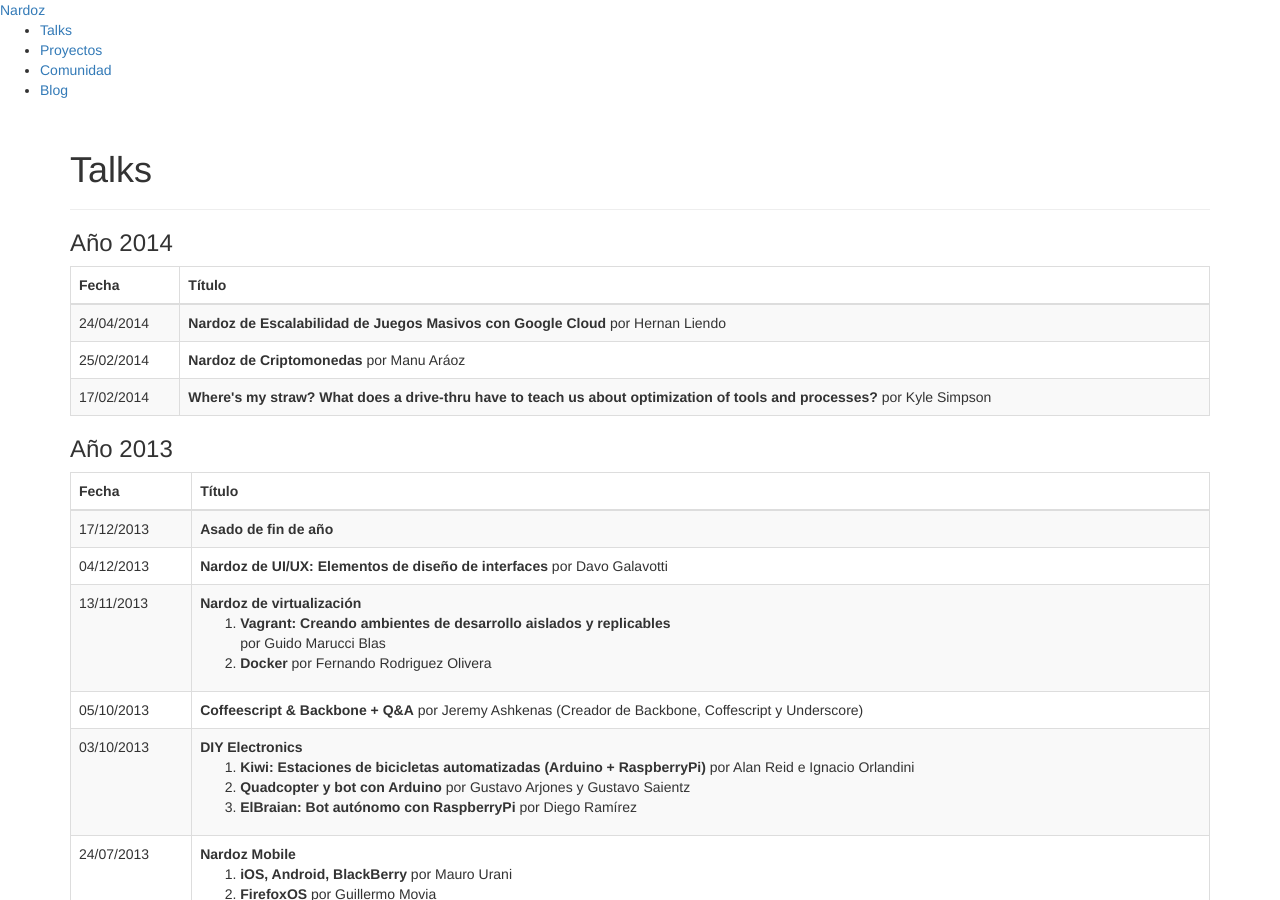
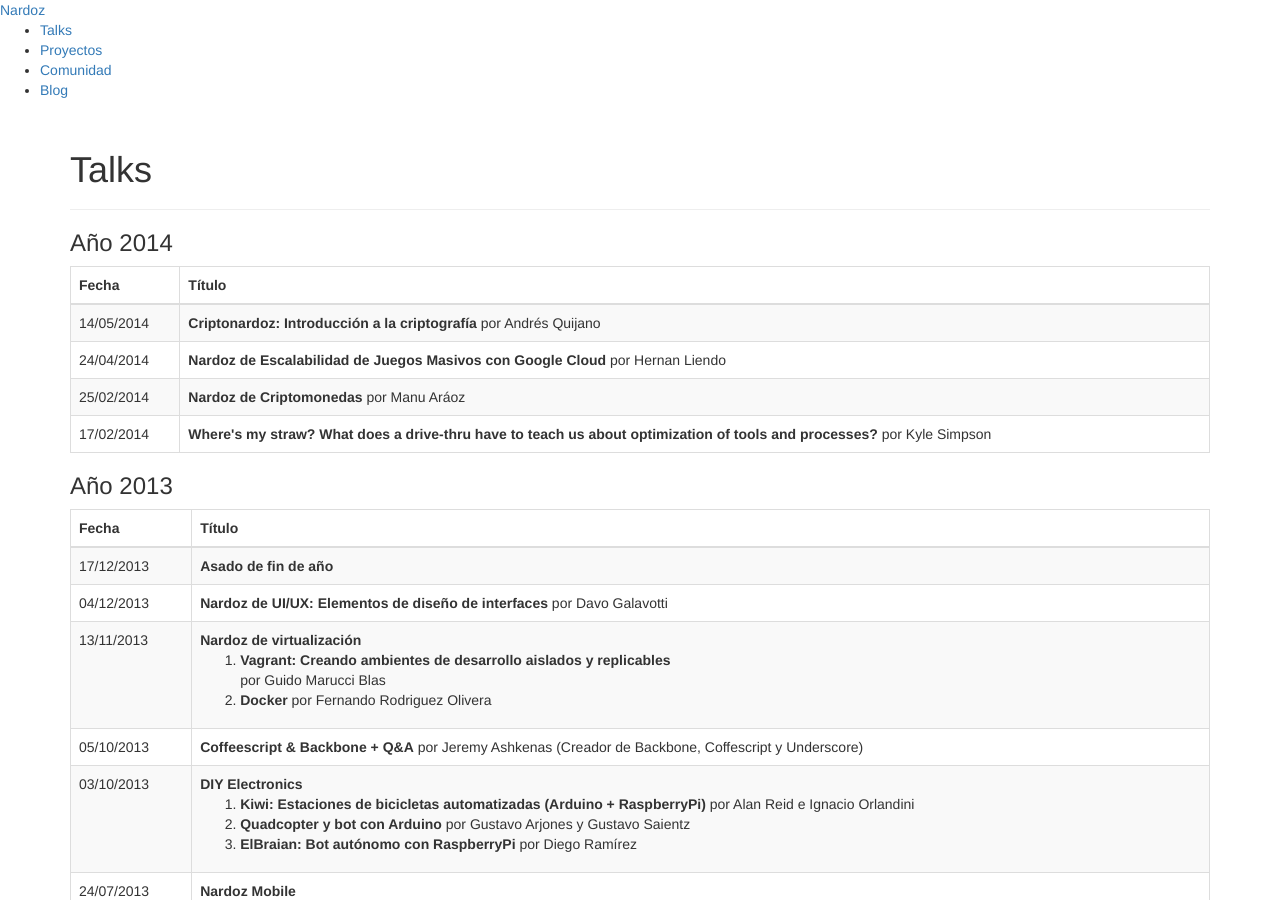
Before and after one commit to Nardoz/nardoz.github.com, a Jekyll site: the page built from talks.html, in a window 1280 px wide and 900 px high. Built offline with Jekyll 4.4.1, drawn with Linux system fonts in a browser that asks for light colours; nearby versions of some CDN libraries; library files that are not in the unit come from our copies.

Commit message:
added talk

```diff
--- a/index.html
+++ b/index.html
@@ -14,6 +14,12 @@ title: Talks
     </tr>
   </thead>
   <tbody>
+    <tr>
+      <td>14/05/2014</td>
+      <td>
+        <strong>Criptonardoz: Introducción a la criptografía</strong> por Andrés Quijano
+      </td>
+    </tr>
     <tr>
       <td>24/04/2014</td>
       <td>
--- a/talks.html
+++ b/talks.html
@@ -18,6 +18,12 @@ title: Talks
       </tr>
     </thead>
     <tbody>
+      <tr>
+        <td>14/05/2014</td>
+        <td>
+          <strong>Criptonardoz: Introducción a la criptografía</strong> por Andrés Quijano
+        </td>
+      </tr>
       <tr>
         <td>24/04/2014</td>
         <td>
```
